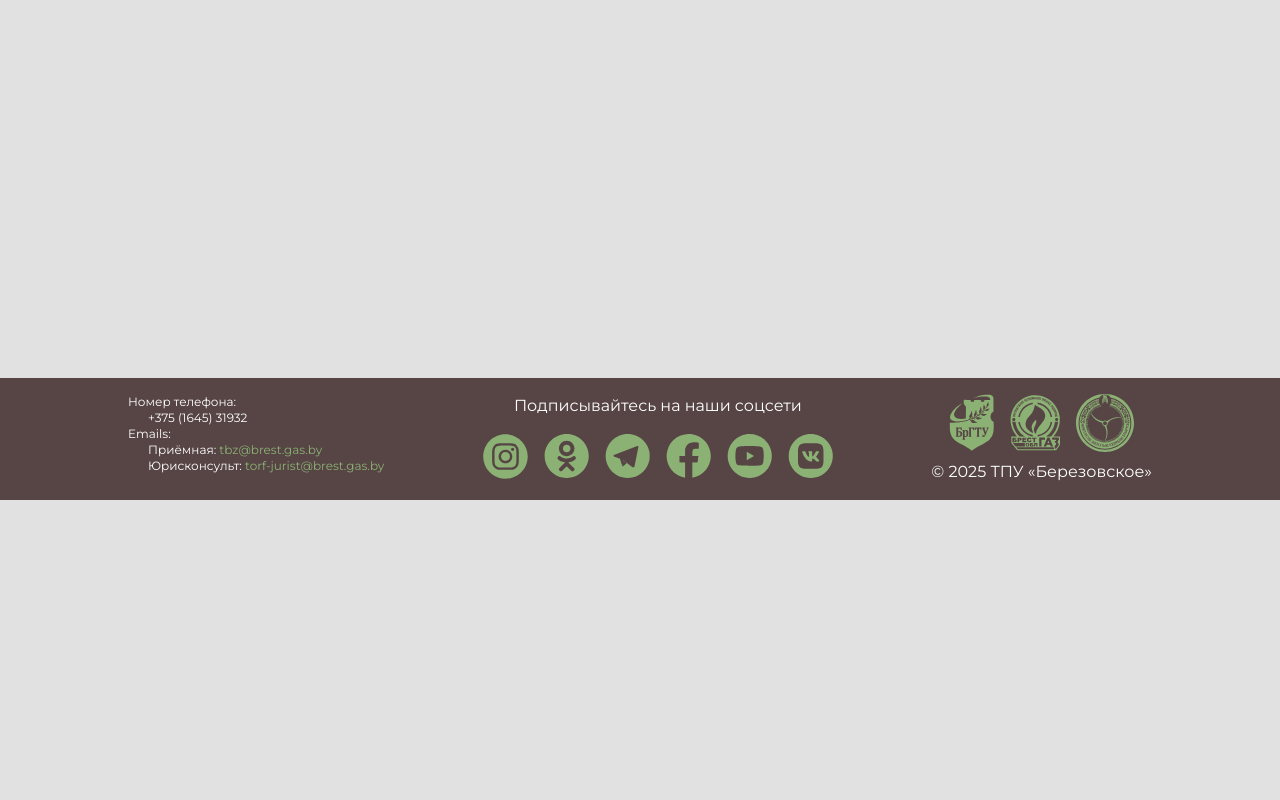
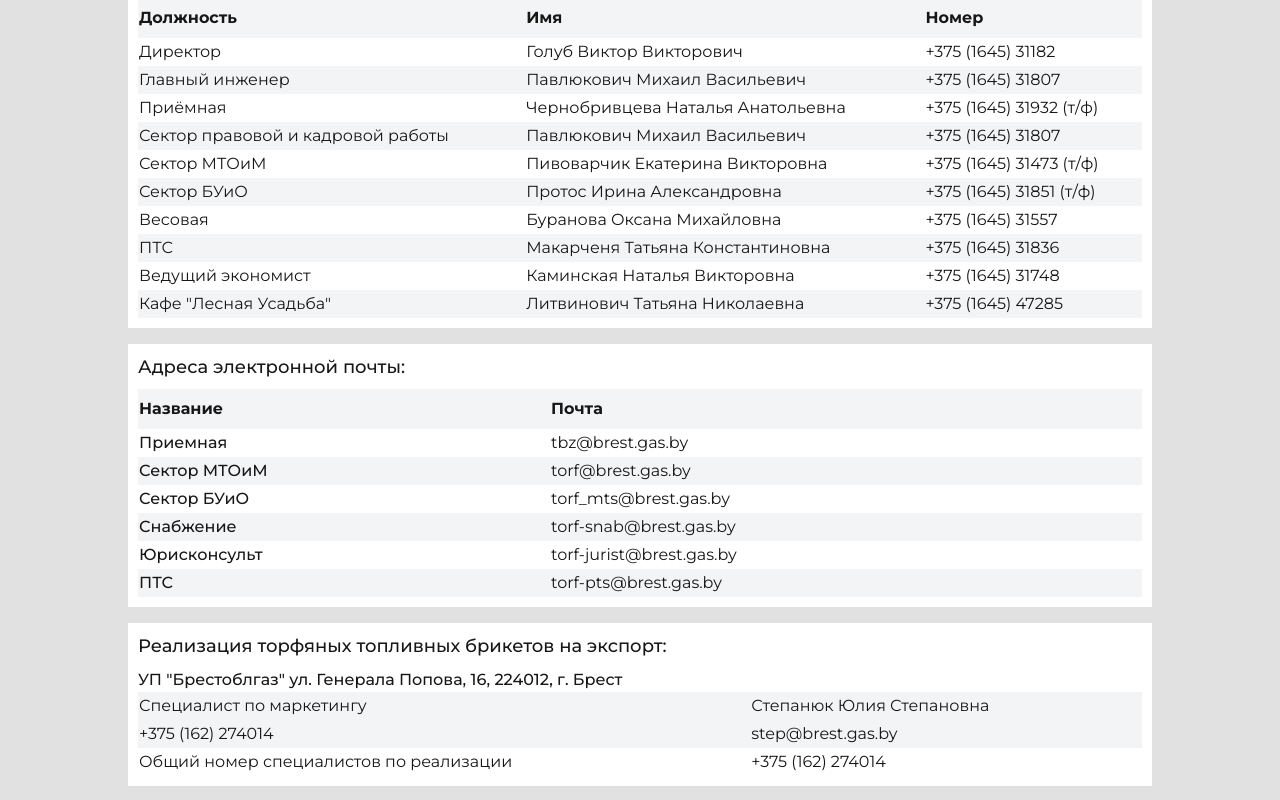
Before and after one commit to HeyJIOBUM/Berezovskoye, a Next.js app in the folder berezovskoye-frontend/: page /contacts in a window 1280 px wide. Shown: the part 300-1100 px from the top of the page. Before the commit the page ends 800 px from the top, so only its background shows below. Built offline with nearby package versions, Linux system fonts and the light colour scheme.

Commit message:
All without Maps

```diff
--- a/berezovskoye-frontend/src/app/contacts/page.tsx
+++ b/berezovskoye-frontend/src/app/contacts/page.tsx
@@ -1,7 +1,93 @@
+import TextWithLines from "@/components/TextWithLines";
+import {GetContacts} from "@/items/ContactsPage/ContactPhoneNumbers";
+import {GetEmails} from "@/items/ContactsPage/EmailAddresses";
+
 export default function Page() {
+    const contactPhoneNumbers = GetContacts();
+    const emailAddresses = GetEmails();
+
     return (
-        <div>
-            Contacts
+        <div className="flex w-full max-w-screen-lg flex-col gap-2 sm:gap-4 py-2 sm:py-4">
+            <TextWithLines text="Контакты"/>
+            <div className="flex flex-col gap-2 bg-white p-1 sm:p-2.5">
+                <p className="text-[16px] font-medium sm:text-[18px]">Реквизиты:</p>
+                <p className="text-[14px] font-light sm:text-[16px]">
+                    225260 Брестская область Ивацевичский район пос. Зелёный Бор ул. Центральная 5 р/с
+                    BY49AKBB30121111900111300000 БИК AKBBBY2X в ОАО «АСБ Беларусбанк», УНП 200274574, Голуб Виктор
+                    Викторович на основании доверенности УП &#34;Брестоблгаз&#34; №315 от 29.12.2022
+                </p>
+            </div>
+            <div className="flex flex-col gap-2 bg-white p-1 sm:p-2.5">
+                <p className="text-[16px] font-medium sm:text-[18px]">Номера контактных телефонов:</p>
+                <table className="w-full border-collapse text-[14px] sm:text-[16px]">
+                    <thead>
+                    <tr className="bg-gray-100">
+                        <th className="py-2 text-left">Должность</th>
+                        <th className="py-2 text-left">Имя</th>
+                        <th className="py-2 text-left">Номер</th>
+                    </tr>
+                    </thead>
+                    <tbody>
+                    {contactPhoneNumbers.map((item) => (
+                        <tr key={item.id} className="even:bg-gray-100 hover:bg-gray-50">
+                            <td className="py-0.5">{item.post}</td>
+                            <td className="py-0.5">{item.name}</td>
+                            <td className="py-0.5">{item.number}</td>
+                        </tr>
+                    ))}
+                    </tbody>
+                </table>
+            </div>
+            <div className="flex flex-col gap-2 bg-white p-1 sm:p-2.5">
+                <p className="text-[16px] font-medium sm:text-[18px]">Адреса электронной почты:</p>
+                <table className="w-full border-collapse text-[14px] sm:text-[16px]">
+                    <thead>
+                    <tr className="bg-gray-100">
+                        <th className="py-2 text-left">Название</th>
+                        <th className="py-2 text-left">Почта</th>
+                    </tr>
+                    </thead>
+                    <tbody>
+                    {emailAddresses.map((item) => (
+                        <tr key={item.id} className="even:bg-gray-100 hover:bg-gray-50">
+                            <td className="py-0.5 font-medium">{item.name}</td>
+                            <td className="py-0.5">{item.email}</td>
+                        </tr>
+                    ))}
+                    </tbody>
+                </table>
+            </div>
+            <div className="flex flex-col gap-2 bg-white p-1 sm:p-2.5">
+                <p className="text-[16px] font-medium sm:text-[18px]">
+                    Реализация торфяных топливных брикетов на экспорт:
+                </p>
+                <div>
+                    <p className="text-[14px] font-medium sm:text-[16px]">
+                        УП &#34;Брестоблгаз&#34; ул. Генерала Попова, 16, 224012, г. Брест
+                    </p>
+                    <table className="w-full border-collapse text-[14px] sm:text-[16px]">
+                        <tbody>
+                        <tr className="bg-gray-100 hover:bg-gray-50">
+                            <td className="py-0.5">Специалист по маркетингу</td>
+                            <td className="py-0.5">Степанюк Юлия Степановна</td>
+                        </tr>
+                        <tr className="bg-gray-100 hover:bg-gray-50">
+                            <td className="py-0.5">+375 (162) 274014</td>
+                            <td className="py-0.5">step@brest.gas.by</td>
+                        </tr>
+                        <tr className="hover:bg-gray-50">
+                            <td className="py-0.5">Общий номер специалистов по реализации</td>
+                            <td className="py-0.5">+375 (162) 274014</td>
+                        </tr>
+                        </tbody>
+                    </table>
+                </div>
+            </div>
+            <div className="flex flex-col gap-2 bg-white p-1 sm:p-2.5">
+                <p className="text-[16px] font-medium sm:text-[18px]">Схемы проезда:</p>
+                <div>
+                </div>
+            </div>
         </div>
     );
 }
--- /dev/null
+++ b/berezovskoye-frontend/src/items/ContactsPage/ContactPhoneNumbers.tsx
@@ -0,0 +1,71 @@
+export interface Contact {
+    id: number;
+    post: string;
+    name: string;
+    number: string;
+}
+
+export const GetContacts = (): Contact[] => {
+    return [
+        {
+            id: 1,
+            post: "Директор",
+            name: "Голуб Виктор Викторович",
+            number: "+375 (1645) 31182",
+        },
+        {
+            id: 2,
+            post: "Главный инженер",
+            name: "Павлюкович Михаил Васильевич",
+            number: "+375 (1645) 31807",
+        },
+        {
+            id: 3,
+            post: "Приёмная",
+            name: "Чернобривцева Наталья Анатольевна",
+            number: "+375 (1645) 31932 (т/ф)",
+        },
+        {
+            id: 4,
+            post: "Сектор правовой и кадровой работы",
+            name: "Павлюкович Михаил Васильевич",
+            number: "+375 (1645) 31807",
+        },
+        {
+            id: 5,
+            post: "Сектор МТОиМ",
+            name: "Пивоварчик Екатерина Викторовна",
+            number: "+375 (1645) 31473 (т/ф)",
+        },
+        {
+            id: 6,
+            post: "Сектор БУиО",
+            name: "Протос Ирина Александровна",
+            number: "+375 (1645) 31851 (т/ф)",
+        },
+        {
+            id: 7,
+            post: "Весовая",
+            name: "Буранова Оксана Михайловна",
+            number: "+375 (1645) 31557",
+        },
+        {
+            id: 8,
+            post: "ПТС",
+            name: "Макарченя Татьяна Константиновна",
+            number: "+375 (1645) 31836",
+        },
+        {
+            id: 9,
+            post: "Ведущий экономист",
+            name: "Каминская Наталья Викторовна",
+            number: "+375 (1645) 31748",
+        },
+        {
+            id: 10,
+            post: "Кафе \"Лесная Усадьба\"",
+            name: "Литвинович Татьяна Николаевна",
+            number: "+375 (1645) 47285",
+        },
+    ];
+};
--- /dev/null
+++ b/berezovskoye-frontend/src/items/ContactsPage/EmailAddresses.tsx
@@ -0,0 +1,40 @@
+export interface Email {
+    id: number;
+    name: string;
+    email: string;
+}
+
+export const GetEmails = (): Email[] => {
+    return [
+        {
+            id: 1,
+            name: "Приемная",
+            email: "tbz@brest.gas.by",
+        },
+        {
+            id: 2,
+            name: "Сектор МТОиМ",
+            email: "torf@brest.gas.by",
+        },
+        {
+            id: 3,
+            name: "Сектор БУиО",
+            email: "torf_mts@brest.gas.by",
+        },
+        {
+            id: 4,
+            name: "Снабжение",
+            email: "torf-snab@brest.gas.by",
+        },
+        {
+            id: 5,
+            name: "Юрисконсульт",
+            email: "torf-jurist@brest.gas.by",
+        },
+        {
+            id: 6,
+            name: "ПТС",
+            email: "torf-pts@brest.gas.by",
+        },
+    ];
+};
```
